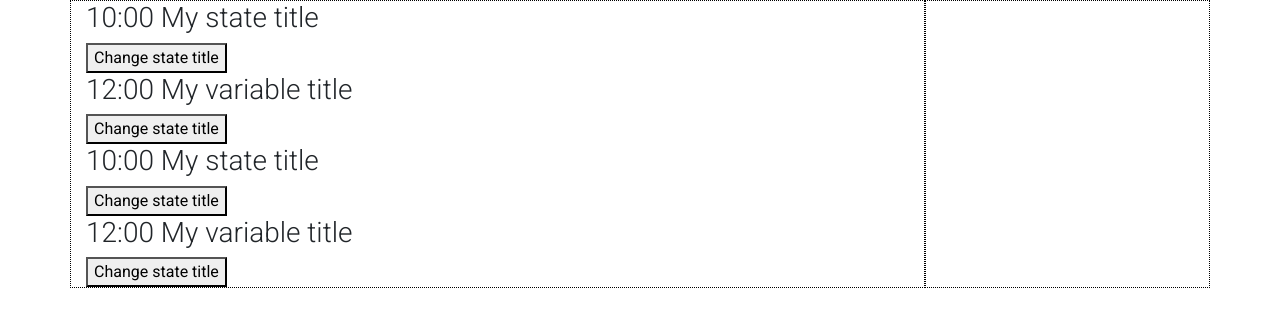
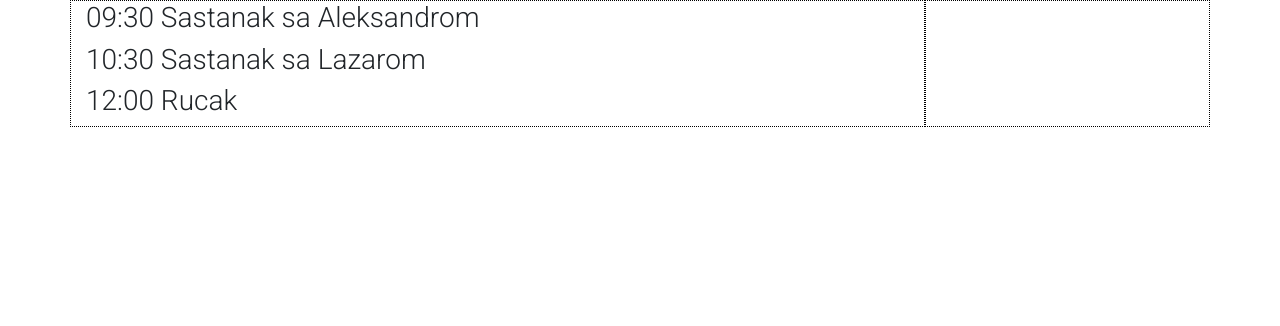
Before and after one commit to cole92/react-todo-app, a React (Create React App) app: page / in a window 1280 px wide. Shown: the top 326 px of the page. Built offline with nearby package versions, Linux system fonts and the light colour scheme.

Commit message:
Working on myLoop function

```diff
--- a/src/App.js
+++ b/src/App.js
@@ -8,9 +8,16 @@ import Event from './components/Event';
 
 
 class App extends Component {
-  state = {
-
-  };
+  constructor(props) {
+    super(props)
+    this.state = {
+      events: [
+        {time: '09:30' , title: 'Sastanak sa Aleksandrom'},
+        {time: '10:30', title: 'Sastanak sa Lazarom'},
+        {time: '12:00', title: 'Rucak'}
+      ]
+    }
+  }
 
   render() {
     return (
@@ -18,8 +25,7 @@ class App extends Component {
         <MDBContainer>
           <MDBRow>
             <MDBCol md='9'>
-            <Event />
-            <Event />
+              {this.myLoppFunction()}
             </MDBCol>
             <MDBCol md='3'>
             </MDBCol>
@@ -29,6 +35,16 @@ class App extends Component {
     )
   }
 
+  myLoppFunction() {
+    const myArr = this.state.events.map(x => (
+      <Event
+        time={x.time}
+        title={x.title}
+      />
+    ));
+    console.log(myArr);
+    return myArr
+  }
 };
 
 export default App;
--- a/src/components/Event.js
+++ b/src/components/Event.js
@@ -1,44 +1,13 @@
 import React, { Component } from 'react'
 
 class Event extends Component {
-    state = {
-        time: '10:00',
-        title: 'My state title'
-    };
-
-    constructor() {
-        super();
-        this.varTime = "12:00"
-        this.varTitle = 'My variable title'
-      };
 
     render() {
         return (
             <React.Fragment>
                 <h3>
-                    {this.state.time} {this.state.title}
+                    {this.props.time} {this.props.title}
                 </h3>
-                <button
-                    onClick={() => {
-                        this.setState({title: 'Neki novi naslov'})
-                        console.log(this.state.title);
-
-                    }}
-                    >
-                        Change state title
-                    </button>
-                <h3>
-                    {this.varTime} {this.varTitle}
-                </h3>
-                <button
-                    onClick={() => {
-                        this.vartitle = 'Neki novi sastanak'
-                        console.log(this.varTitle);
-
-                    }}
-                    >
-                        Change state title
-                </button>
             </React.Fragment>
         );
     };
```
